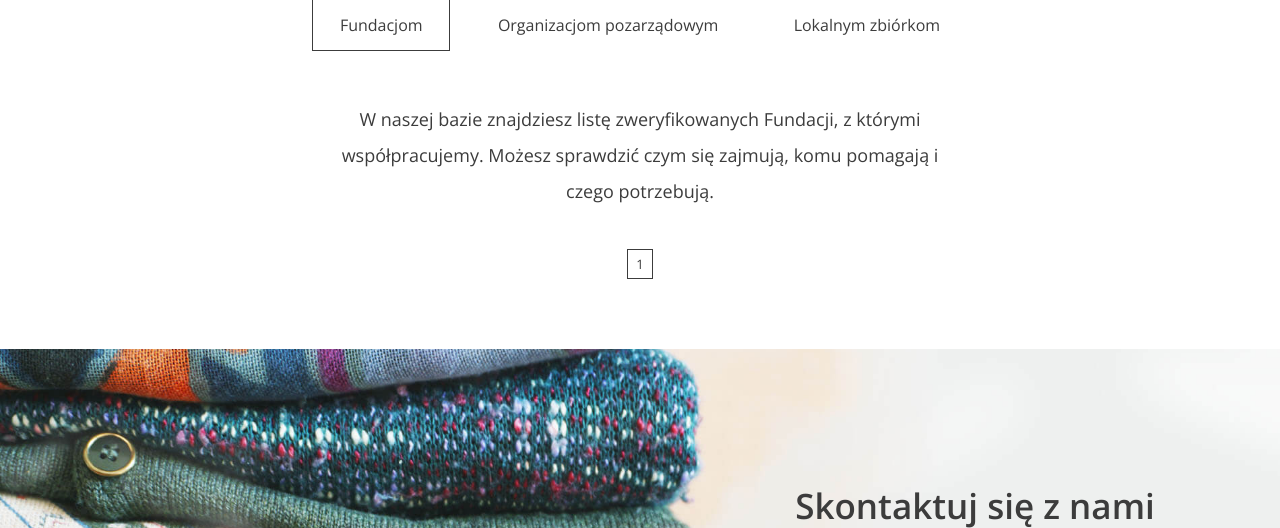
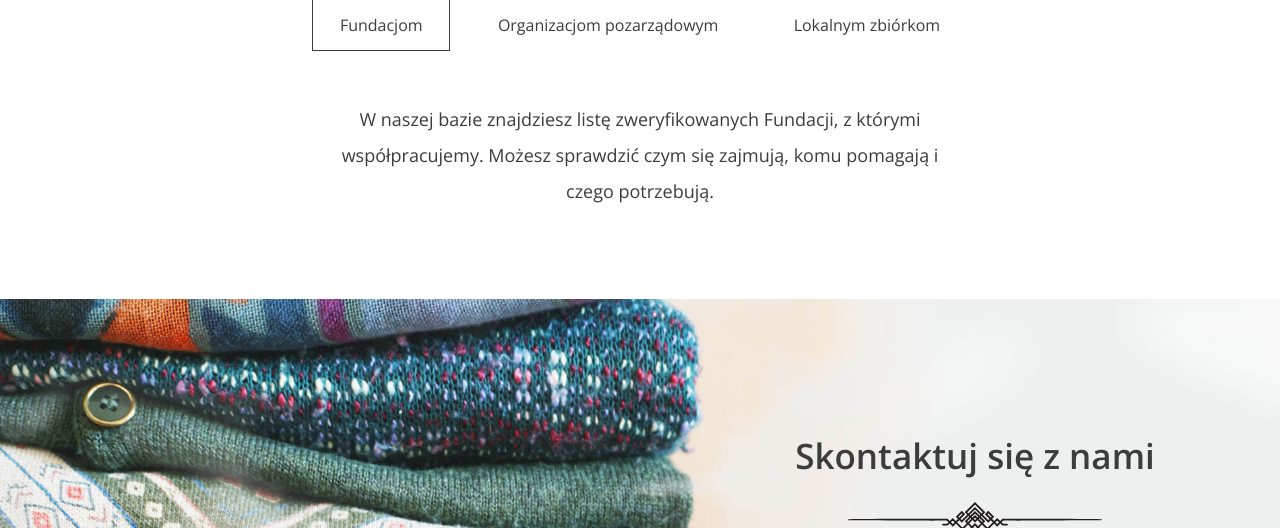
Before and after one commit to erobakiewicz/DobreRece, a Django app: page / in a window 1280 px wide. Shown: the part 2794-3322 px from the top of the page. Run offline with Django 3.2, Linux system fonts and the light colour scheme; data that the repository does not hold is empty.

Commit message:
changed settings structure

```diff
--- a/templates/index.html
+++ b/templates/index.html
@@ -105,9 +105,7 @@
                 {% endfor %}
             </ul>
 
-            <ul class="help--slides-pagination">
-                <li><a href="#" class="btn btn--small btn--without-border active" data-page="1">1</a></li>
-            </ul>
+
 
 
         <!-- SLIDE 2 -->
@@ -135,13 +133,6 @@
             </ul>
 
 
-            <ul class="help--slides-pagination">
-                <li><a href="#" class="btn btn--small btn--without-border active" data-page="1">1</a></li>
-                <li><a href="#" class="btn btn--small btn--without-border" data-page="2">2</a></li>
-                <li><a href="#" class="btn btn--small btn--without-border" data-page="3">3</a></li>
-                <li><a href="#" class="btn btn--small btn--without-border" data-page="4">4</a></li>
-                <li><a href="#" class="btn btn--small btn--without-border" data-page="5">5</a></li>
-            </ul>
 
         </div>
 
@@ -168,11 +159,6 @@
             </ul>
 
 
-            <ul class="help--slides-pagination">
-                <li><a href="#" class="btn btn--small btn--without-border active" data-page="1">1</a></li>
-                <li><a href="#" class="btn btn--small btn--without-border" data-page="2">2</a></li>
-            </ul>
-
         </div>
     </section>
 
```
